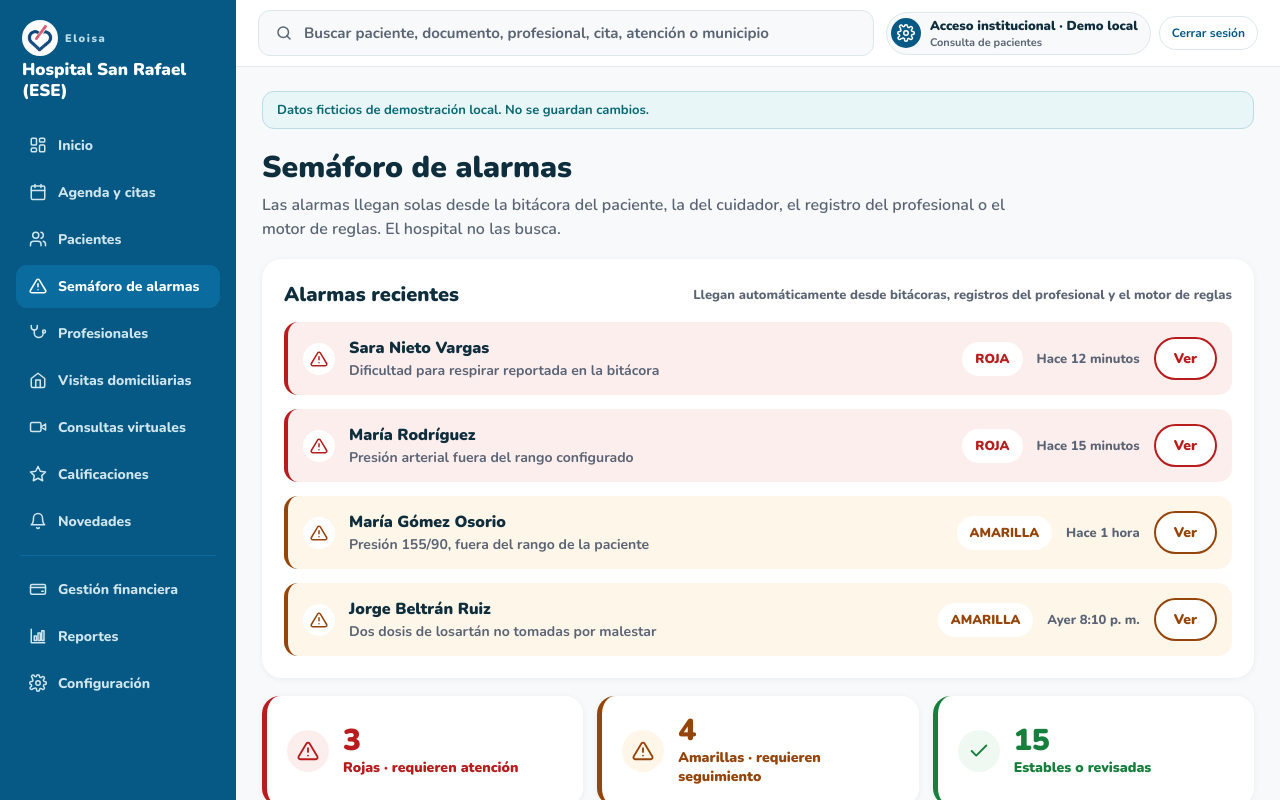
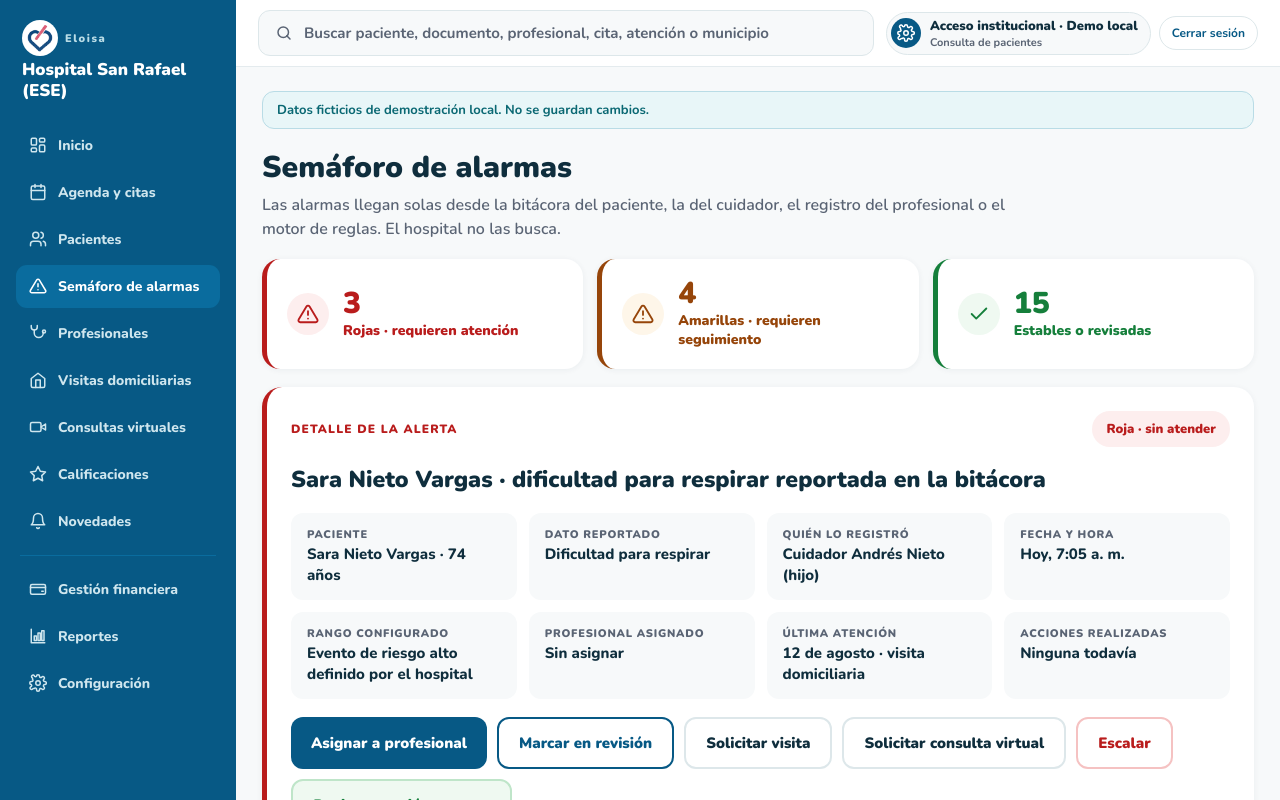
Before and after one commit to darca-dev/eloisa-project, a Next.js app in the folder apps/web/: page /hospital in a window 1280 px wide. Both pictures are taken after a click on the button "Gestionar alarmas". Shown: the top 800 px of the page. Built offline with nearby package versions, Linux system fonts and the light colour scheme.

Commit message:
feat(hospital): align alerts visual order

```diff
--- a/apps/web/src/features/hospital/HospitalAlerts.tsx
+++ b/apps/web/src/features/hospital/HospitalAlerts.tsx
@@ -111,41 +111,6 @@ export function HospitalAlerts({
     <div className={compartido.view}>
       <HospitalViewHeader encabezado={config.encabezado} tituloId={TITULO_ID} />
 
-      <HospitalCard aria-labelledby={TITULO_BANDEJA_ID}>
-        <HospitalCardHeader
-          titulo={config.bandeja.titulo}
-          tituloId={TITULO_BANDEJA_ID}
-          nota={config.bandeja.nota}
-        />
-        <ul className={styles.bandeja}>
-          {config.bandeja.items.map((alarma) => (
-            <li className={styles.alarma} key={alarma.id} style={tonoVars(alarma.tono)}>
-              <span className={styles.alarmaIcono}>
-                <HospitalIcon name="alarmas" size={18} />
-              </span>
-              <span className={styles.alarmaTextos}>
-                <span className={styles.alarmaPaciente}>{alarma.paciente}</span>
-                <span className={styles.alarmaMotivo}>{alarma.motivo}</span>
-              </span>
-              <HospitalBadge tono={alarma.tono} className={styles.alarmaNivel}>
-                {alarma.nivel}
-              </HospitalBadge>
-              <span className={styles.alarmaCuando}>{alarma.cuando}</span>
-              <button
-                type="button"
-                className={styles.alarmaVer}
-                aria-label={`${config.bandeja.accionVer} el detalle de la alerta de ${alarma.paciente}`}
-                onClick={() => {
-                  detalleRef.current?.focus();
-                }}
-              >
-                {config.bandeja.accionVer}
-              </button>
-            </li>
-          ))}
-        </ul>
-      </HospitalCard>
-
       <ul className={styles.resumen} aria-label="Resumen del semáforo de alarmas">
         {config.resumen.map((nivel) => (
           <li className={styles.resumenCard} key={nivel.id} style={tonoVars(nivel.tono)}>
@@ -177,6 +142,26 @@ export function HospitalAlerts({
         </ul>
         <HospitalNote>{config.continuidad.nota}</HospitalNote>
       </HospitalCard>
+
+      <HospitalCard aria-labelledby={TITULO_BANDEJA_ID}>
+        <HospitalCardHeader titulo={config.bandeja.titulo} tituloId={TITULO_BANDEJA_ID} nota={config.bandeja.nota} />
+        <ul className={styles.bandeja}>
+          {config.bandeja.items.map((alarma) => (
+            <li className={styles.alarma} key={alarma.id} style={tonoVars(alarma.tono)}>
+              <span className={styles.alarmaIcono}><HospitalIcon name="alarmas" size={18} /></span>
+              <span className={styles.alarmaTextos}>
+                <span className={styles.alarmaPaciente}>{alarma.paciente}</span>
+                <span className={styles.alarmaMotivo}>{alarma.motivo}</span>
+              </span>
+              <HospitalBadge tono={alarma.tono} className={styles.alarmaNivel}>{alarma.nivel}</HospitalBadge>
+              <span className={styles.alarmaCuando}>{alarma.cuando}</span>
+              <button type="button" className={styles.alarmaVer} aria-label={`${config.bandeja.accionVer} el detalle de la alerta de ${alarma.paciente}`} onClick={() => { detalleRef.current?.focus(); }}>
+                {config.bandeja.accionVer}
+              </button>
+            </li>
+          ))}
+        </ul>
+      </HospitalCard>
     </div>
   );
 }
```
Also changed, not shown: 1 other file (tests, documents, lock files or other folders).
